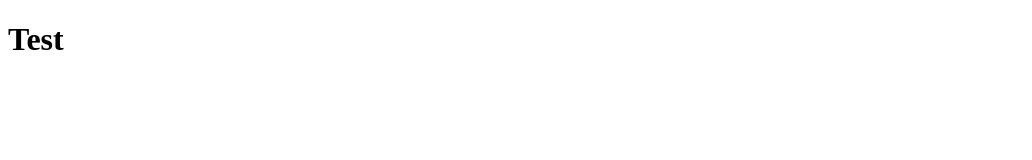
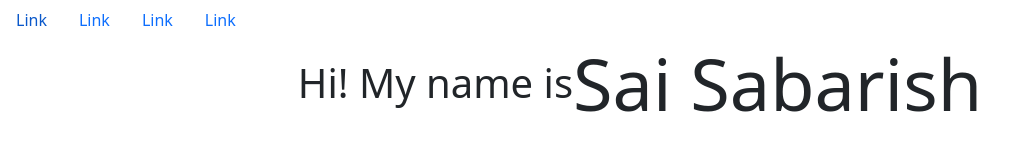
Before and after one commit to lyt3ral/lyt3ral.github.io, a plain HTML site: page index.html in a window 1280 px wide. Shown: the whole page, without its empty margins (0-1032 px from the left). Drawn offline with nearby package versions, Linux system fonts and the light colour scheme.

Commit message:
updated index.html

```diff
--- a/index.html
+++ b/index.html
@@ -3,10 +3,35 @@
   <head>
     <meta charset="UTF-8" />
     <meta http-equiv="X-UA-Compatible" content="IE=edge" />
-    <meta name="viewport" content="width=device-width, initial-scale=1.0" />
-    <title>lyt3ral's site</title>
+    <meta name="viewport" content="width=device-width, initial-scale=1" />
+    <title>Sai Sabarish</title>
+    <link
+      rel="stylesheet"
+      href="https://cdn.jsdelivr.net/npm/bootstrap@5.1.3/dist/css/bootstrap.min.css"
+    />
+    <link rel="stylesheet" href="styles.css" />
   </head>
   <body>
-    <h1>Test</h1>
+    <nav>
+      <ul class="nav">
+        <li class="nav-item">
+          <a class="nav-link active" aria-current="page" href="#">Link</a>
+        </li>
+        <li class="nav-item">
+          <a class="nav-link" href="#">Link</a>
+        </li>
+        <li class="nav-item">
+          <a class="nav-link" href="#">Link</a>
+        </li>
+        <li class="nav-item">
+          <a class="nav-link" href="#">Link</a>
+        </li>
+      </ul>
+    </nav>
+    <main>
+      <h1>Hi! My name is</h1>
+      <br />
+      <h1 class="display-2">Sai Sabarish</h1>
+    </main>
   </body>
 </html>
```
